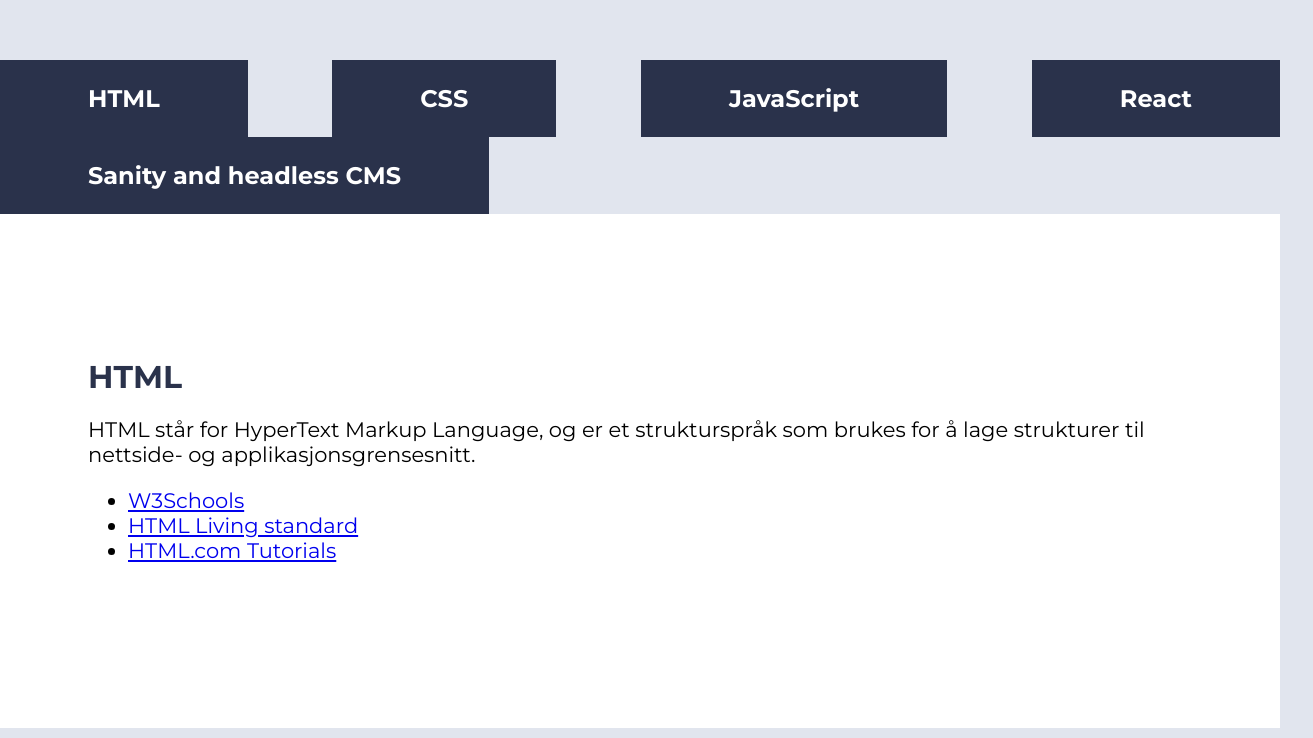
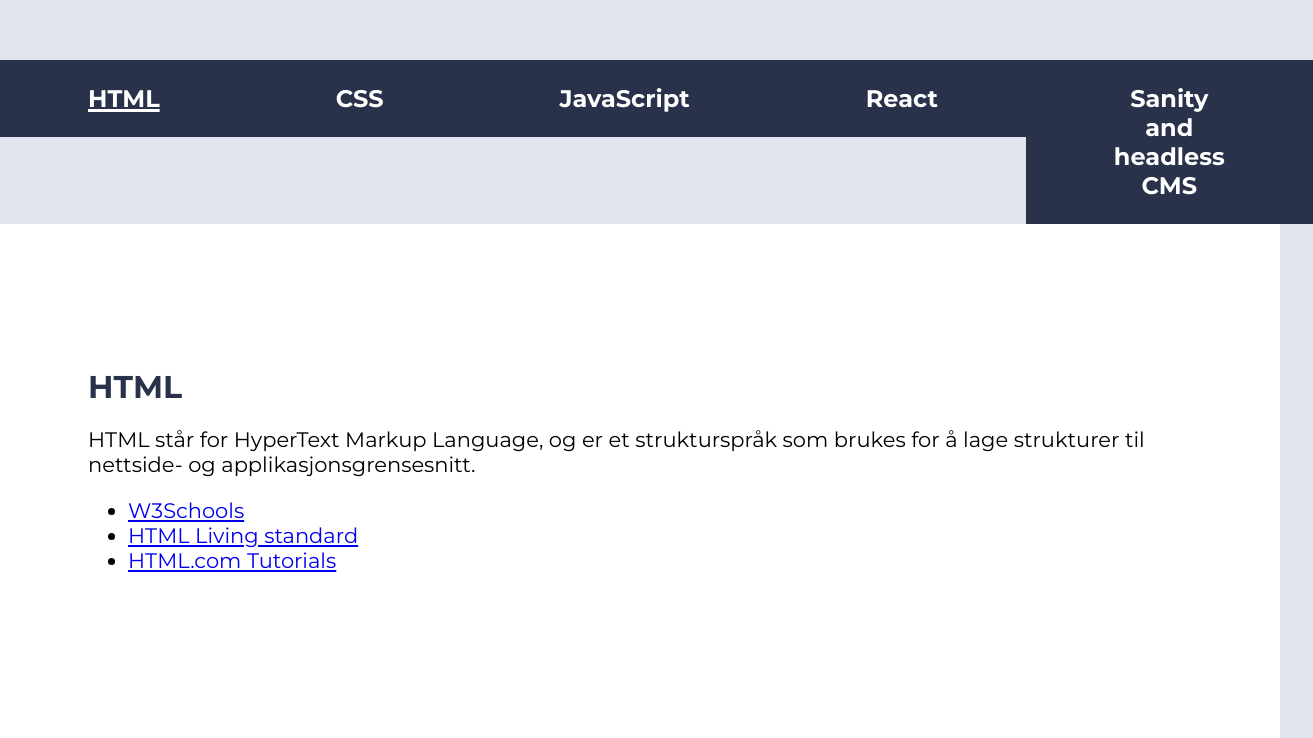
Before and after one commit to MaRoeIT/uin25ak1_resource_layout_roermark, a plain HTML site: page Oblig_1/index.html in a window 1280 px wide. Shown: the part 135-873 px from the top of the page, 1313 px wide, since content can reach past the window. Drawn offline with Linux system fonts and the light colour scheme.

Commit message:
tabs created based on resources and current tab is defined
tabs are now created based on resources and will change when new objects are added.
if a tab has the class active tab it will get a underline styling. Added a variable that keeps track of the current tab and a function that toggles the activeTab class on the button when it is the current tab.

```diff
--- a/Oblig_1/index.html
+++ b/Oblig_1/index.html
@@ -5,7 +5,7 @@
         <meta name="viewport" content="width=device-width, initial-scale=1.0">
 
         <link rel="stylesheet" href="css/style.css">
-        <script src="scripts/contentHandler.js"></script>
+        <script src="scripts/contentHandler.js" defer></script>
         <script src="scripts/ressurser.js"></script>
 
         <title>Ressursarkiv</title>
@@ -13,27 +13,27 @@
     <body>
         <header>
             <nav>
-                <ul>
+                <ul id="tabs"><!--
                     <li>
-                        <button class="navBtn" onclick="changeContent('HTML')">HTML</button>
+                        <button onclick="changeContent('HTML')">HTML</button>
                     </li>
                     <li>
-                        <button class="navBtn" onclick="changeContent('CSS')">CSS</button>
+                        <button onclick="changeContent('CSS')">CSS</button>
                     </li>
                     <li>
-                        <button class="navBtn" onclick="changeContent('JavaScript')">JavaScript</button>
+                        <button onclick="changeContent('JavaScript')">JavaScript</button>
                     </li>
                     <li>
-                        <button class="navBtn" onclick="changeContent('React')">React</button>
+                        <button onclick="changeContent('React')">React</button>
                     </li>
                     <li>
-                        <button class="navBtn" onclick="changeContent('Sanity and headless CMS')">Sanity and headless CMS</button>
-                    </li>
+                        <button onclick="changeContent('Sanity and headless CMS')">Sanity and headless CMS</button>
+                    </li>-->
                 </ul>
             </nav>
         </header>
         <main>
-            <article id="ResourceContent">
+            <article id="ResourceContent"><!--
                 <h2>HTML</h2>
                 <p>HTML står for HyperText Markup Language, og er et strukturspråk som brukes for å lage strukturer til nettside- og applikasjonsgrensesnitt.</p>
                 <ul>
@@ -46,7 +46,7 @@
                     <li>
                         <a href="https://html.com/">HTML.com Tutorials</a>
                     </li>
-                </ul>
+                </ul>-->
             </article>
         </main>
     </body>
--- a/Oblig_1/sass/style.scss
+++ b/Oblig_1/sass/style.scss
@@ -27,7 +27,6 @@
         display: flex;
         justify-content: space-between;
         list-style: none;
-        flex-wrap: wrap;
         padding: 0;
         margin: 195px 0 0 0;
         li{
@@ -59,3 +58,7 @@
         }
     }
 }
+
+.activeTab{
+    text-decoration: underline $white 2.5px;
+}
--- a/Oblig_1/scripts/contentHandler.js
+++ b/Oblig_1/scripts/contentHandler.js
@@ -1,44 +1,56 @@
+let resourceHTML = "";
+let currentCategory = resources[0].category;
+
+function createTabs(){
+    const tabs = document.getElementById("tabs");
+
+    resources.map((resource) => tabs.innerHTML +=
+        `<li>
+            <button onclick="changeContent('${resource.category}')">${resource.category}</button>
+        </li>`
+    )
+}
+
+function initialisingContent(){
+    resourceHTML = generatArticleCardHTML(resources[0])
+
+    document.getElementById("ResourceContent").innerHTML = resourceHTML;
+}
+
 function changeContent(contentTitle) {
-
-    let resourceHTML = "";
-    let sourcesHTML = "";
-
+    currentCategory = contentTitle
     const filteredContent = resources.filter(
-        (resource) => contentTitle === resource.category
+        (resource) => currentCategory === resource.category
     )
 
-    filteredContent[0].sources.map(source => sourcesHTML +=
-        `<li>
-            <a href="${source.url}">${source.title}</a>
-        </li>`
-    )
-
-    resourceHTML = `
-        <h2>${filteredContent[0].category}</h2>
-        <p>${filteredContent[0].text}</p>
-        <ul>
-            ${sourcesHTML}
-        </ul>
-    `
+    resourceHTML = generatArticleCardHTML(filteredContent[0])
 
     document.getElementById("ResourceContent").innerHTML = resourceHTML;
 
-    selectedTabStyle(contentTitle);
-
-
+    addClassOnSelectedTab();
 }
 
-function selectedTabStyle(contentTitle){
+function addClassOnSelectedTab(){
     const buttons = document.getElementsByTagName("button")
-    console.log(buttons)
 
-    for(let k in buttons){
-        console.log(buttons[k].innerHTML)
-        if(buttons[k].innerHTML === contentTitle){
-            buttons[k].style.textDecoration = "underline white 2.5px"
-        }
-        else{
-            buttons[k].style.textDecorationLine = "none"
-        }
+    for(i = 0; i < buttons.length; i++){
+        buttons[i].classList.toggle("activeTab", buttons[i].innerHTML === currentCategory)
     }
 }
+
+function generatArticleCardHTML(resource){
+    return `
+    <h2>${resource.category}</h2>
+    <p>${resource.text}</p>
+    <ul>
+        ${resource.sources.map(source =>
+            `<li>
+                <a href="${source.url}">${source.title}</a>
+            </li>`
+        ).join(``)}
+    </ul>`
+}
+
+createTabs();
+addClassOnSelectedTab();
+initialisingContent();
```
Also changed, not shown: Oblig_1/css/style.css, 1 other file.
